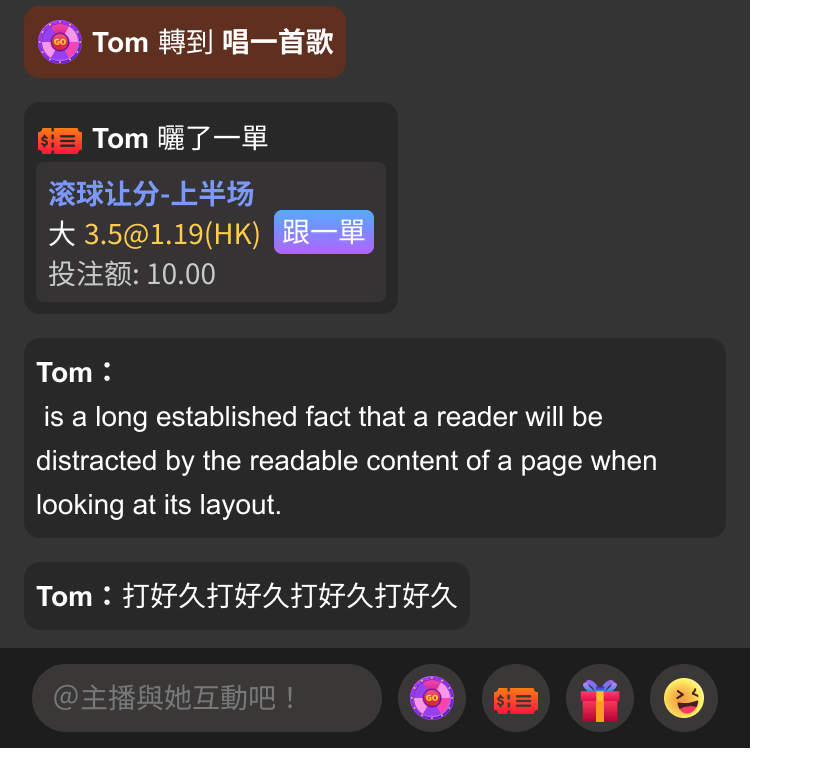
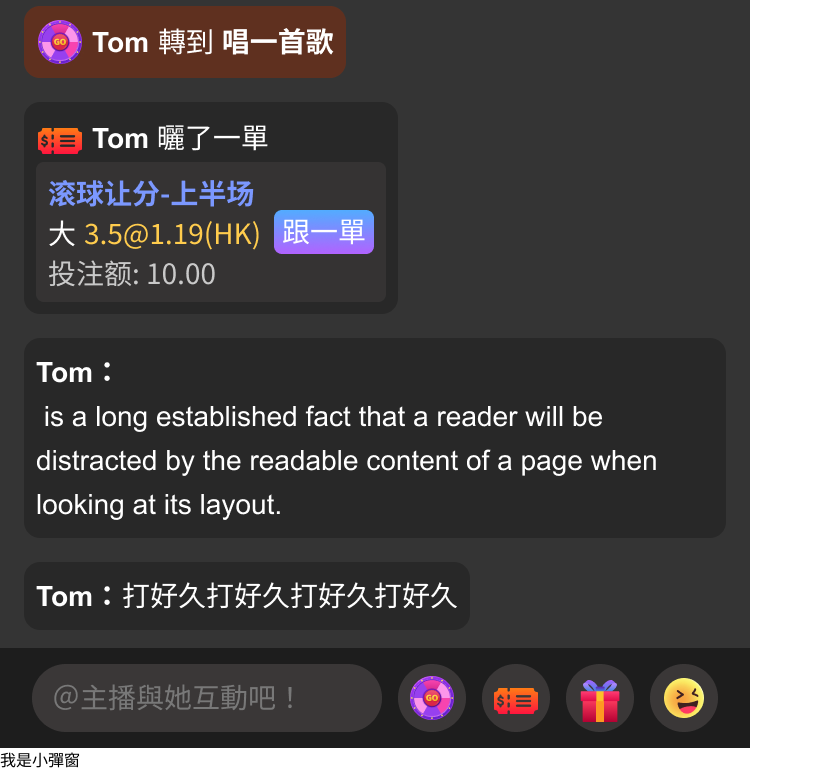
Before and after one commit to zoeisfast/newcomer-vue-hw, a Vue app: page / in a window 1280 px wide. Shown: the part 748-1520 px from the top of the page, without its empty margins (0-813 px from the left). Before the commit the page ends 1496 px from the top, so only its background shows below. Built offline with nearby package versions, Linux system fonts and the light colour scheme.

Commit message:
新增components

```diff
--- a/jsconfig.json
+++ b/jsconfig.json
@@ -1,5 +1,6 @@
 {
   "compilerOptions": {
+    "moduleResolution": "bundler",
     "paths": {
       "@/*": ["./src/*"]
     }
--- a/src/App.vue
+++ b/src/App.vue
@@ -1,4 +1,7 @@
-<script setup></script>
+<script setup>
+import Ranking from "./components/Ranking.vue";
+import CheerModal from "./components/CheerModal.vue";
+</script>
 
 <template>
   <main class="min-h-screen bg-gray-900 flex items-center justify-center p-6">
@@ -23,6 +26,12 @@
             alt="chatroom"
             class="w-full h-full object-cover"
           />
+
+          <!-- 排行榜 -->
+          <Ranking v-if="false"></Ranking>
+
+          <!-- 小彈窗 -->
+          <CheerModal v-if="true"></CheerModal>
         </div>
       </div>
     </div>
--- /dev/null
+++ b/src/components/CheerModal.vue
@@ -0,0 +1,7 @@
+<script setup></script>
+
+<template>
+  <div class="text-white">我是小彈窗</div>
+</template>
+
+<style scoped></style>
--- /dev/null
+++ b/src/components/Ranking.vue
@@ -0,0 +1,7 @@
+<script setup></script>
+
+<template>
+  <div class="text-white">我是排行榜</div>
+</template>
+
+<style scoped></style>
```
